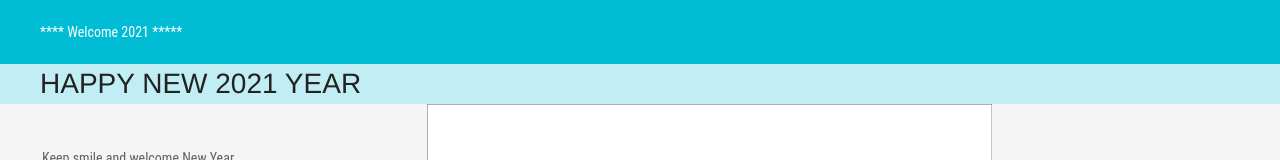
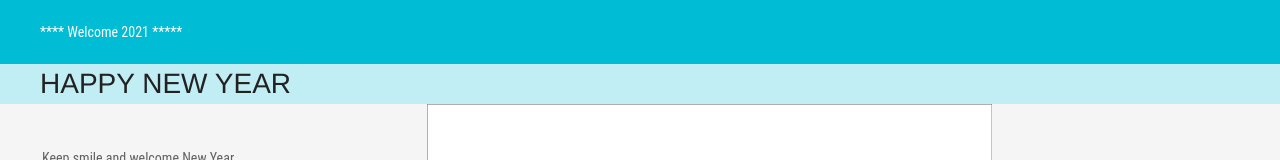
Before and after one commit to htochko/htochko.github.io, a plain HTML site: page index.html in a window 1280 px wide. Shown: the top 160 px of the page. Drawn offline with nearby package versions, Linux system fonts and the light colour scheme.

Commit message:
title for site

```diff
--- a/index.html
+++ b/index.html
@@ -23,7 +23,7 @@
      <main class="mdl-layout__content">
          <div class="hto_title"
               style="font-size:2em; padding: 10px 10px 10px 40px;
-              background-color: #C1EEF4; color: #222222; font-family: Helvetica">HAPPY NEW 2021 YEAR</div>
+              background-color: #C1EEF4; color: #222222; font-family: Helvetica">HAPPY NEW YEAR</div>
          <section title="calendar for 2021" class="mdl-grid mdl-grid--no-spacing"
                   alignItems="stretch"
                   style="padding:0px; margin: 0px">
```
